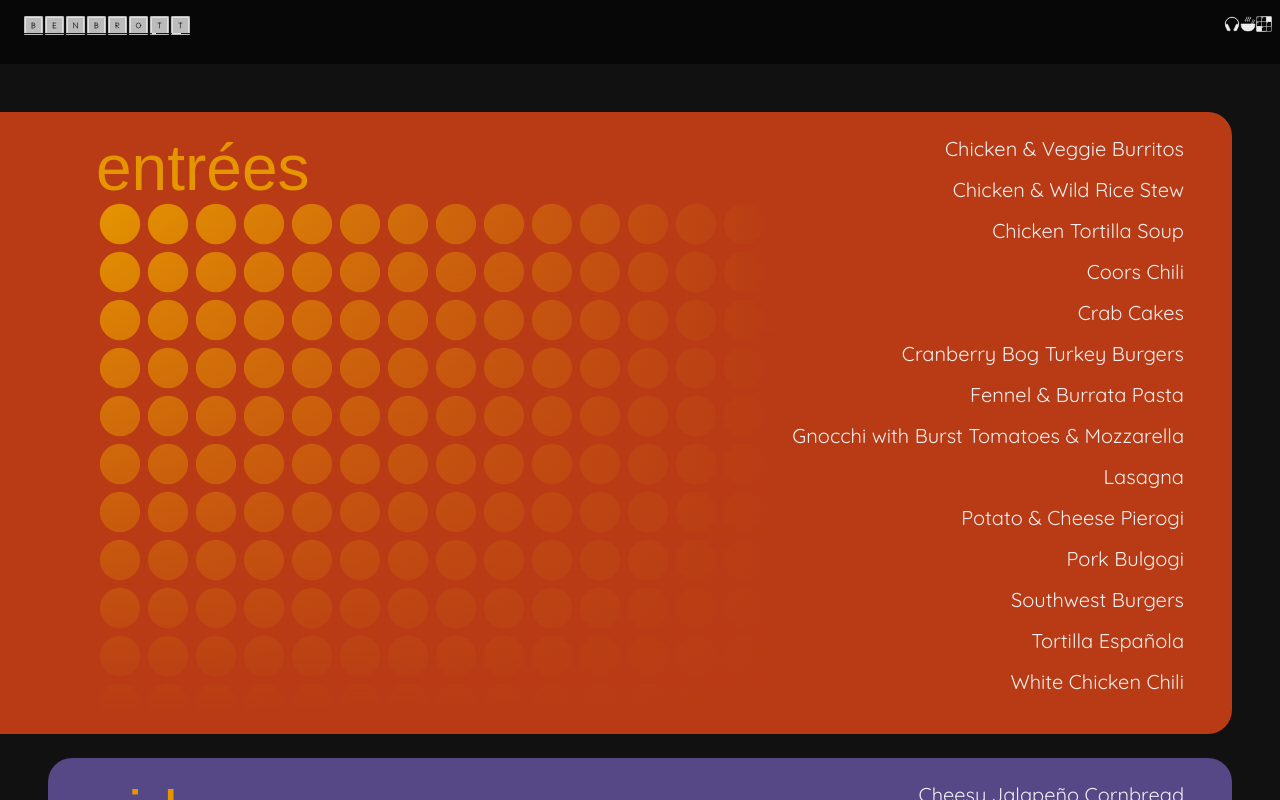
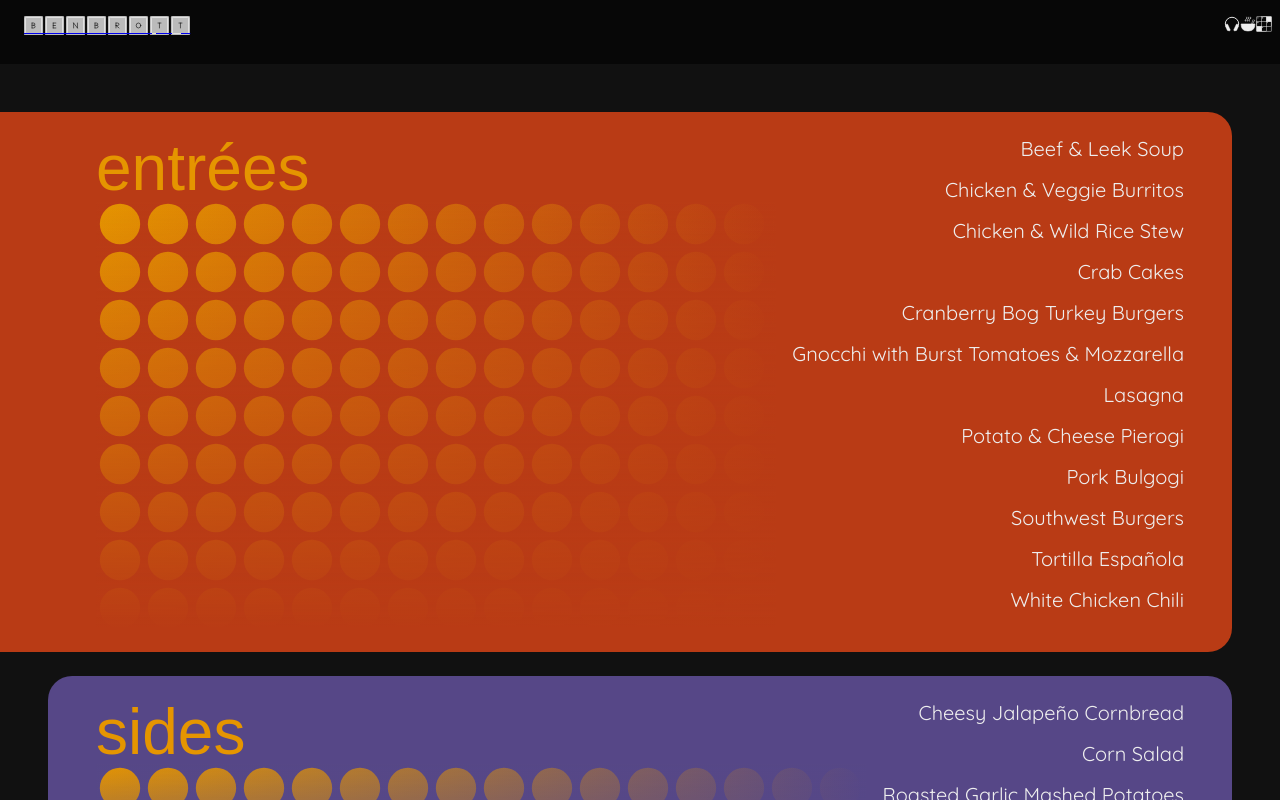
Before and after one commit to benbrott/benbrott, a Next.js app: page /recipes in a window 1280 px wide. Built offline with nearby package versions, Linux system fonts and the light colour scheme; a web font is replaced by a local one.

Commit message:
Recipes updates

```diff
--- a/data/recipes.ts
+++ b/data/recipes.ts
@@ -2,9 +2,11 @@ export type RecipeSection = string[] | { [key: string]: string[] };
 
 export type Recipe = {
   name: string;
-  serves?: number;
-  makes?: number | string;
-  source?: string;
+  portion: {
+    verb: 'serves' | 'makes';
+    quantity: number;
+    units?: string;
+  };
   ingredients: RecipeSection;
   directions: RecipeSection;
 };
@@ -20,9 +22,45 @@ export const CATEGORIES: RecipeCategory[] = [
   {
     category: 'Entrées',
     recipes: {
+      'beef-leek-soup': {
+        name: 'Beef & Leek Soup',
+        portion: {
+          verb: 'serves',
+          quantity: 6
+        },
+        ingredients: [
+          'Olive oil',
+          'Salt and pepper',
+          '½ pound carrots, diced (about 3 large carrots)',
+          '½ pound celery, diced (about 1 heart)',
+          '1 pound leeks, cut lengthwise and thinly sliced (about 4 trimmed leeks)',
+          '6 cloves garlic, minced',
+          '1 pound 80/20 ground beef (or lamb)',
+          '2 tablespoons flour',
+          '6 cups beef stock',
+          '3 tablespoons fish sauce',
+          '1 tablespoon dried thyme',
+          "1 cup Trader Joe's Harvest Blend (couscous, orzo, quinoa blend)"
+        ],
+        directions: [
+          'In a large dutch oven, sauté the carrots, celery, and leeks on medium-low heat with plenty of oil, salt, and pepper',
+          'Once the veggies have softened and the leeks have significantly cooked down, add in the garlic and cook until fragrant',
+          'Remove the veggies from the dutch oven and set aside',
+          'On medium-high heat, brown the ground beef and chop it up into very small bits',
+          'Once the beef has browned, add in the flour and mix well',
+          'Add the veggies back along with a little stock to deglaze the dutch oven',
+          'Add the stock, fish sauce, and thyme and bring to a boil',
+          'Once boiling, add in the Harvest Blend, reduce to a simmer, and cover',
+          'Cook until the grain blend is done, then remove from heat and let sit for 15 minutes to thicken',
+          'Serve with bread'
+        ]
+      },
       'chicken-veggie-burritos': {
         name: 'Chicken & Veggie Burritos',
-        serves: 6,
+        portion: {
+          verb: 'makes',
+          quantity: 10
+        },
         ingredients: [
           'Olive oil',
           '2 zucchini, diced',
@@ -53,7 +91,10 @@ export const CATEGORIES: RecipeCategory[] = [
       },
       'chicken-rice-soup': {
         name: 'Chicken & Wild Rice Stew',
-        serves: 8,
+        portion: {
+          verb: 'serves',
+          quantity: 8
+        },
         ingredients: [
           '3 tablespoons olive oil',
           '3 pounds boneless, skinless chicken breast',
@@ -87,64 +128,12 @@ export const CATEGORIES: RecipeCategory[] = [
           'Remove from the heat, mix in the cream, and season as needed'
         ]
       },
-      'chicken-tortilla-soup': {
-        name: 'Chicken Tortilla Soup',
-        serves: 6,
-        ingredients: [
-          '1 large onion, diced',
-          '2 cloves garlic, minced',
-          '2 tablespoons canola oil',
-          '2 serrano peppers, seeded and diced',
-          '14.5-ounce can corn, drained',
-          '14.5-ounce can black beans, rinsed',
-          '14.5-ounce can fire roasted-tomatoes',
-          '16-ounce jar chunky salsa',
-          '1 rotisserie chicken, pulled',
-          '5 cups chicken broth',
-          'Juice and zest from 1 lime',
-          '1 cup cilantro, chopped',
-          'Tortilla chips'
-        ],
-        directions: [
-          'In a large pot, sauté the onion and garlic in the canola oil until onions are tender',
-          'Add in serrano peppers and cook for a couple minutes',
-          'Add in corn, beans, tomatoes, salsa, chicken and broth',
-          'Bring to a boil and simmer, covered, for 30 minutes',
-          'Add in lime juice, zest, and cilantro',
-          'Serve over tortilla chips'
-        ]
-      },
-      'coors-chili': {
-        name: 'Coors Chili',
-        source: 'Coors',
-        serves: 4,
-        ingredients: [
-          '1 pound ground beef',
-          '14.5-ounce can pinto beans, rinsed',
-          '12-ounce can beer, lager or similar',
-          '1 tablespoon chili powder',
-          '1 teaspoon oregano',
-          '½ tablespoon cumin',
-          '½ teaspoon salt',
-          '¼ teaspoon cayenne pepper',
-          '1 teaspoon worcestershire',
-          '1 tablespoon masa harina or cornmeal',
-          'Elbow noodles',
-          'Shredded cheddar cheese',
-          'Tabasco'
-        ],
-        directions: [
-          'In a heavy bottomed skillet or pot, brown the beef',
-          'Add beans, beer, spices, and worcestershire and bring to boil',
-          'Simmer, covered, for 45 minutes',
-          'Combine the masa harina with ¼ cup of water, and add to chili',
-          'Continue simmering for another 15 minutes',
-          'Serve over elbows with cheese and tabasco'
-        ]
-      },
       'crab-cakes': {
         name: 'Crab Cakes',
-        serves: 3,
+        portion: {
+          verb: 'makes',
+          quantity: 6
+        },
         ingredients: [
           '1 pound lump crab meat',
           '1 small green pepper, finely diced',
@@ -168,8 +157,10 @@ export const CATEGORIES: RecipeCategory[] = [
       },
       'cranberry-turkey-burgers': {
         name: 'Cranberry Bog Turkey Burgers',
-        makes: 4,
-        source: 'Rachael Ray',
+        portion: {
+          verb: 'makes',
+          quantity: 4
+        },
         ingredients: [
           '1 pound ground turkey',
           '1 small apple, finely diced',
@@ -188,33 +179,12 @@ export const CATEGORIES: RecipeCategory[] = [
           'Serve burgers on english muffins, topped with lettuce and cranberry mayo'
         ]
       },
-      'fennel-burrata-pasta': {
-        name: 'Fennel & Burrata Pasta',
-        serves: 4,
-        source: 'NYT Cooking',
-        ingredients: [
-          '¾ cup olive oil',
-          '3 cups fennel, thinly sliced (about 1 large bulb, or 2-3 smaller ones)',
-          '1 large onion, diced',
-          '1 head garlic, thinly sliced',
-          '1 teaspoon red pepper flakes',
-          '1 pound rotini, or similar pasta',
-          '8 ounces burrata',
-          'Salt and pepper, to taste'
-        ],
-        directions: [
-          'In a small pot, heat the olive oil over medium-low heat',
-          'Add in the fennel, onion, garlic, and red pepper flakes',
-          'Cook until the fennel and onions are very tender, about 25 minutes',
-          'Cook the pasta, strain, and return to the pot',
-          'Mix the oil and vegetable mixture into the pasta, and season with salt and pepper',
-          'Serve the pasta in 4 bowls, each topped with 2 ounces of burrata'
-        ]
-      },
       gnocchi: {
         name: 'Gnocchi with Burst Tomatoes & Mozzarella',
-        source: 'NYT Cooking',
-        serves: 3,
+        portion: {
+          verb: 'serves',
+          quantity: 3
+        },
         ingredients: [
           'Olive oil',
           '18-ounce package non-frozen gnocchi',
@@ -241,7 +211,10 @@ export const CATEGORIES: RecipeCategory[] = [
       },
       lasagna: {
         name: 'Lasagna',
-        serves: 8,
+        portion: {
+          verb: 'serves',
+          quantity: 8
+        },
         ingredients: [
           '1 large eggplant, sliced into ¼-inch rounds',
           'Olive oil',
@@ -272,7 +245,10 @@ export const CATEGORIES: RecipeCategory[] = [
       },
       pierogi: {
         name: 'Potato & Cheese Pierogi',
-        makes: 36,
+        portion: {
+          verb: 'makes',
+          quantity: 36
+        },
         ingredients: {
           Dough: ['2 cups flour', '½ teaspoon salt', '2 tablespoons butter', '½ cup water', '1 large egg'],
           Filling: [
@@ -319,8 +295,10 @@ export const CATEGORIES: RecipeCategory[] = [
       },
       'pork-bulgogi': {
         name: 'Pork Bulgogi',
-        source: 'Serious Eats',
-        serves: 4,
+        portion: {
+          verb: 'serves',
+          quantity: 4
+        },
         ingredients: [
           '⅓ cup soy sauce',
           '3 tablespoons sugar',
@@ -347,7 +325,10 @@ export const CATEGORIES: RecipeCategory[] = [
       },
       'southwest-burgers': {
         name: 'Southwest Burgers',
-        makes: 4,
+        portion: {
+          verb: 'makes',
+          quantity: 4
+        },
         ingredients: [
           '1 large onion, sliced',
           '2 tablespoons canola oil',
@@ -372,7 +353,10 @@ export const CATEGORIES: RecipeCategory[] = [
       },
       'tortilla-espanola': {
         name: 'Tortilla Española',
-        serves: 6,
+        portion: {
+          verb: 'serves',
+          quantity: 6
+        },
         ingredients: [
           '1 cup olive oil',
           '3 large yukon gold potatoes, peeled and very thinly sliced',
@@ -397,7 +381,10 @@ export const CATEGORIES: RecipeCategory[] = [
       },
       'white-chicken-chili': {
         name: 'White Chicken Chili',
-        serves: 8,
+        portion: {
+          verb: 'serves',
+          quantity: 8
+        },
         ingredients: [
           '1 large onion, diced',
           '2 cloves garlic, minced',
@@ -438,8 +425,10 @@ export const CATEGORIES: RecipeCategory[] = [
     recipes: {
       cornbread: {
         name: 'Cheesy Jalapeño Cornbread',
-        serves: 10,
-        source: 'Hillstone Restaurant Group',
+        portion: {
+          verb: 'serves',
+          quantity: 10
+        },
         ingredients: [
           '¾ cup butter, softened',
           '½ cup sugar',
@@ -465,7 +454,10 @@ export const CATEGORIES: RecipeCategory[] = [
       },
       'corn-salad': {
         name: 'Corn Salad',
-        serves: 8,
+        portion: {
+          verb: 'serves',
+          quantity: 8
+        },
         ingredients: [
           '8 ears of corn (or 6 cups frozen corn)',
           '½ cup mayo',
@@ -485,7 +477,10 @@ export const CATEGORIES: RecipeCategory[] = [
       },
       'mashed-potatoes': {
         name: 'Roasted Garlic Mashed Potatoes',
-        serves: 10,
+        portion: {
+          verb: 'serves',
+          quantity: 10
+        },
         ingredients: [
           '2 heads garlic',
           '4 tablespoons olive oil',
@@ -510,7 +505,11 @@ export const CATEGORIES: RecipeCategory[] = [
       },
       'serrano-pineapple-hot-sauce': {
         name: 'Serrano & Pineapple Hot Sauce',
-        makes: '12 oz',
+        portion: {
+          verb: 'makes',
+          quantity: 12,
+          units: 'oz'
+        },
         ingredients: [
           '½ pound serrano peppers, de-stemmed',
           '1 cup chopped pineapple (200g)',
@@ -527,7 +526,10 @@ export const CATEGORIES: RecipeCategory[] = [
       },
       'spinach-artichoke-dip': {
         name: 'Spinach & Artichoke Dip',
-        serves: 12,
+        portion: {
+          verb: 'serves',
+          quantity: 12
+        },
         ingredients: [
           '1 large onion, diced',
           '3 cloves garlic, minced',
@@ -555,70 +557,30 @@ export const CATEGORIES: RecipeCategory[] = [
   {
     category: 'Desserts',
     recipes: {
-      'apple-turnovers': {
-        name: 'Apple Turnovers',
-        makes: 8,
+      'cinnamon-hot-chocolate': {
+        name: 'Cinnamon Hot Chocolate Mix',
+        portion: {
+          verb: 'makes',
+          quantity: 8,
+          units: 'mugs'
+        },
         ingredients: [
-          '4 medium granny smith apples, diced',
-          '2 tablespoons butter',
-          '⅓ cup packed brown sugar',
-          '1 teaspoon cinnamon',
-          'Pinch of nutmeg',
-          'Pinch of clove',
-          '2 teaspoons cornstarch',
-          '1 box (2 sheets) puff pastry, thawed',
-          '1 egg + 1 tablespoon water, beaten',
-          'Sugar'
+          '¾ cups cocoa powder',
+          '¾ cups granulated sugar',
+          '1 tablespoon cinnamon',
+          '¼ teaspoon kosher salt'
         ],
         directions: [
-          'Add the apples, butter, and brown sugar, and spices to a pot and cook over medium-low heat until the apples are tender',
-          'Add the cornstarch and cook until the mixture is thick, just a few minutes',
-          'Preheat the oven to 400° and line a cookie sheet with parchment paper',
-          'Unfold the pastry sheets and roll them out until they are about 9" squares',
-          'Cut them into 4 even squares each, 8 total',
-          'Split the filling among the 8 pastry squares',
-          'Brush a little egg wash along the edges of each square, fold, and pinch with a fork to seal',
-          'Brush a little more egg wash on the tops of each turnover, and sprinkle a pinch of sugar on top',
-          'Bake an inch apart until lightly brown, about 17-20 minutes'
+          'Combine all of the ingredients and mix extremely well',
+          'To serve, combine 3 tablespoons of mix with 12 ounces of hot milk'
         ]
-      },
-      baklava: {
-        name: 'Baklava',
-        makes: 24,
-        source: 'NEONWILLIE (allrecipes)',
-        ingredients: {
-          Filling: ['6 ounces shelled pistachios', '10 ounces walnuts', '1 tablespoon cinnamon', '¼ cup sugar'],
-          Pastry: ['¾ cup butter, melted', '1-pound package phyllo dough, thawed'],
-          Syrup: ['¾ cup water', '½ cup sugar', '½ cup honey']
-        },
-        directions: {
-          Filling: ['Using a food processor, roughly chop the nuts', 'Mix in the cinnamon and sugar, and set aside'],
-          Pastry: [
-            'Preheat the oven to 350°',
-            'Lightly brush the bottom and sides of a 9" x 13" pan with butter',
-            'Carefully unroll the phyllo dough and keep it covered with a damp towel while assembling the pastry',
-            'Place two layers of phyllo in the pan, and brush the top with butter',
-            'Repeat this until almost half of the phyllo is used',
-            'Sprinkle half of the filling over the top layer',
-            'Using about 20% of the remaining phyllo, repeat the dough/butter layers',
-            'Sprinkle the remaining filling over the top layer',
-            'Repeat the dough/butter layers until all of the dough is used',
-            'Cut the baklava into 24 even pieces, making sure to cut all the way through',
-            'Bake for about 45 minutes, until the pastry is crisp and cooked through'
-          ],
-          Syrup: [
-            'Mix the water and sugar in a small pot and heat until dissolved',
-            'Add in honey and bring to boil',
-            'Reduce to simmer and stir occasionally until the mixture is hot and well combined, about 15 minutes',
-            'Remove from heat until the pastry is done',
-            'Remove the pastry from the oven and immediately pour the syrup over the baklava',
-            'Let cool completely before storing'
-          ]
-        }
       },
       'fruit-cocktail-cake': {
         name: 'Fruit Cocktail Cake',
-        serves: 9,
+        portion: {
+          verb: 'serves',
+          quantity: 9
+        },
         ingredients: [
           '½ cup butter, softened',
           '¼ cup sugar',
@@ -643,7 +605,10 @@ export const CATEGORIES: RecipeCategory[] = [
       },
       'lemon-shortbread-thumbprint-cookies': {
         name: 'Lemon Shortbread Thumbprint Cookies',
-        makes: 30,
+        portion: {
+          verb: 'makes',
+          quantity: 30
+        },
         ingredients: {
           Dough: [
             '1 cup butter, softened',
@@ -688,7 +653,10 @@ export const CATEGORIES: RecipeCategory[] = [
       },
       'rhubarb-pie': {
         name: 'Rhubarb Pie',
-        serves: 8,
+        portion: {
+          verb: 'serves',
+          quantity: 8
+        },
         ingredients: {
           Crust: [
             '160 grams flour',
@@ -717,6 +685,8 @@ export const CATEGORIES: RecipeCategory[] = [
             'Lightly grease a 9¼" pie pan',
             'Mix the flour and sugar',
             'Roll out the pie crust and press it into the pan',
+            'Mix the flour and sugar',
+            'Roll out the pie crust and press it into the pan',
             'Sprinkle about ½ cup of the mixture into the pie crust',
             'Add in the rhubarb',
             'Sprinkle the remaining mixture overtop the rhubarb and shake the pie to get the contents to settle',
@@ -729,8 +699,10 @@ export const CATEGORIES: RecipeCategory[] = [
       },
       'spiced-chocolate-cookies': {
         name: 'Spiced Chocolate Cookies',
-        makes: 24,
-        source: 'Nealey Dozier',
+        portion: {
+          verb: 'makes',
+          quantity: 24
+        },
         ingredients: [
           '½ cup butter',
           '4 ounces unsweetened chocolate',
@@ -759,7 +731,10 @@ export const CATEGORIES: RecipeCategory[] = [
       },
       'oatmeal-cookies': {
         name: 'Oatmeal Apple Chip Cookies',
-        makes: 30,
+        portion: {
+          verb: 'makes',
+          quantity: 30
+        },
         ingredients: [
           '1 cup butter, softened',
           '1 cup brown sugar',
@@ -787,8 +762,10 @@ export const CATEGORIES: RecipeCategory[] = [
       },
       snickerdoodles: {
         name: 'Snickerdoodles',
-        makes: 24,
-        source: 'Modern Honey',
+        portion: {
+          verb: 'makes',
+          quantity: 24
+        },
         ingredients: {
           Dough: [
             '1 cup butter, softened',
```
Also changed, not shown: pages/recipes/[id].tsx (+3 -4 lines).
